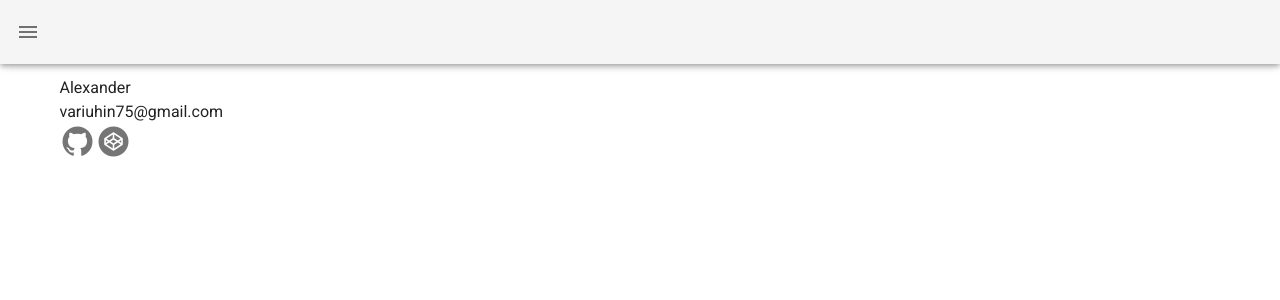
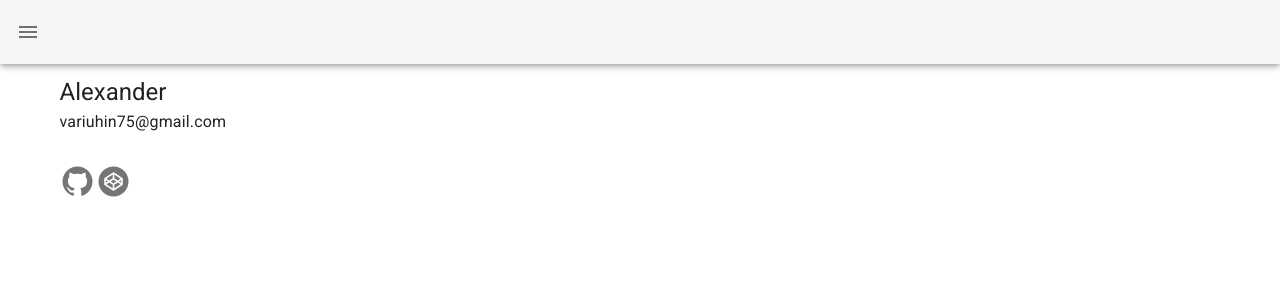
Before and after one commit to a413x/gallery, a Vue app: page /about in a window 1280 px wide. Shown: the top 300 px of the page. Built offline with nearby package versions, Linux system fonts and the light colour scheme; no server answers.

Commit message:
Adjust styles in about

```diff
--- a/src/views/About.vue
+++ b/src/views/About.vue
@@ -1,7 +1,7 @@
 <template>
   <v-container class="about">
-    <div>Alexander</div>
-    <div>variuhin75@gmail.com</div>
+    <div class="text-h5">Alexander</div>
+    <div class="text-subtitle-1 mb-7">variuhin75@gmail.com</div>
 
     <v-btn icon href="https://github.com/a413x">
       <v-icon large>mdi-github</v-icon>
```
